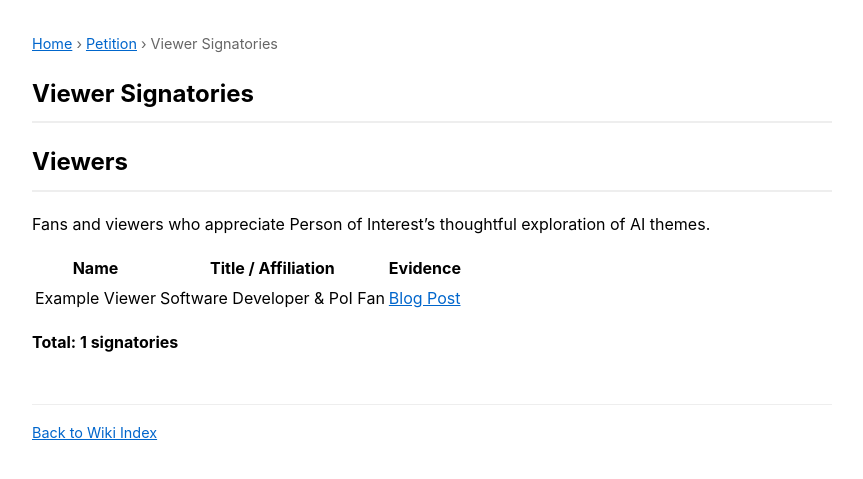
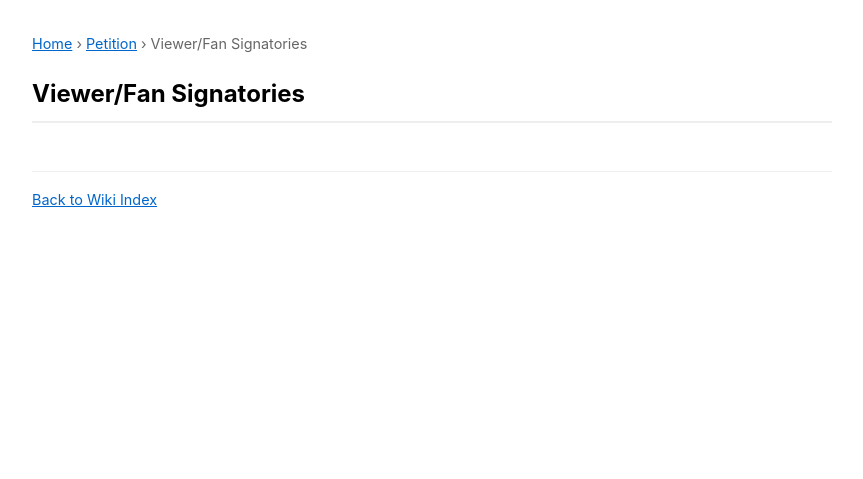
Before and after one commit to paul-hammant/pagescms_test, a Jekyll site: the page built from petition/viewers.md, in a window 1280 px wide. Shown: the top 479 px of the page, without its empty margins (208-1071 px from the left). Built offline with Jekyll 4.4.1, drawn with Linux system fonts in a browser that asks for light colours.

Commit message:
Update petition/viewers.md (via Pages CMS)

```diff
--- a/petition/viewers.md
+++ b/petition/viewers.md
@@ -1,19 +1,10 @@
 ---
-title: "Viewer Signatories"
-description: Fans and viewers who appreciate Person of Interest's thoughtful exploration of AI themes.
+title: Viewer/Fan Signatories
+description: Fans and viewers who appreciate Person of Interest's thoughtful
+  exploration of AI themes.
 signatories:
-  - name: Example Viewer
-    title_affiliation: Software Developer & PoI Fan
-    evidence_url: https://example.com/blog
-    evidence_label: Blog Post
+  - name: John Jay
+    title_affiliation: Fan
+    evidence_url: https://www.cancelledscifi.com/2025/10/04/the-greatest-sci-fi-tv-shows-of-all-time-person-of-interest-2011/
+    evidence_label: article
 ---
-# Viewers
-
-{{ page.description }}
-
-| Name | Title / Affiliation | Evidence |
-| --- | --- | --- |
-{% for sig in page.signatories %}| {{ sig.name }} | {{ sig.title_affiliation }} | [{{ sig.evidence_label }}]({{ sig.evidence_url }}) |
-{% endfor %}
-
-**Total: {{ page.signatories.size }} signatories**
```
